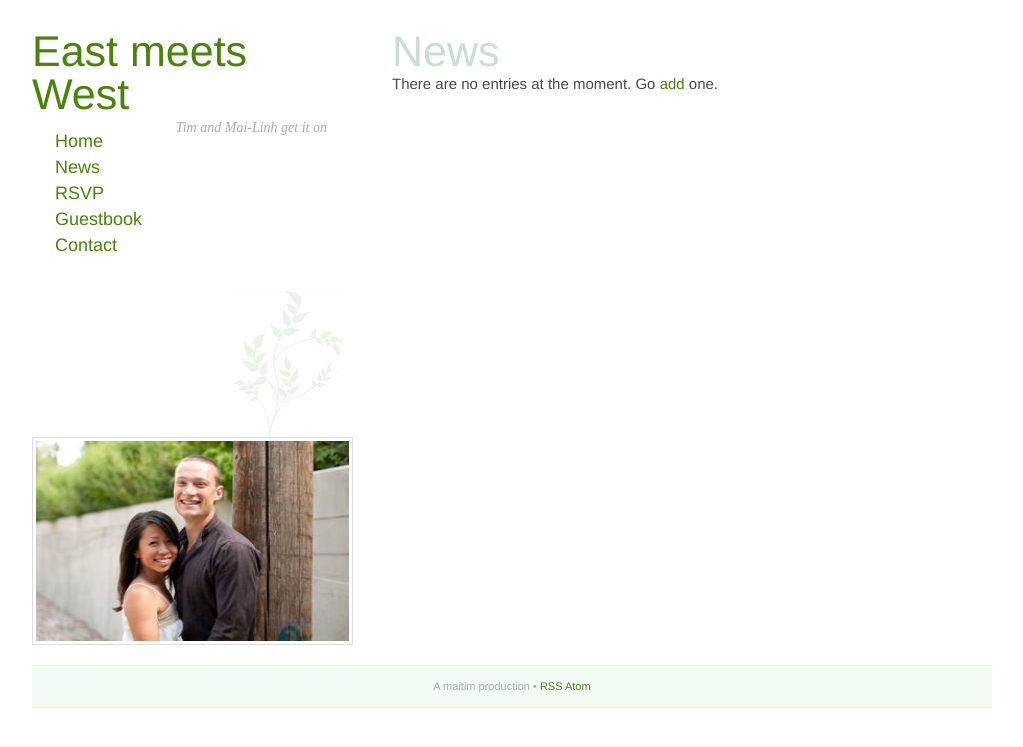
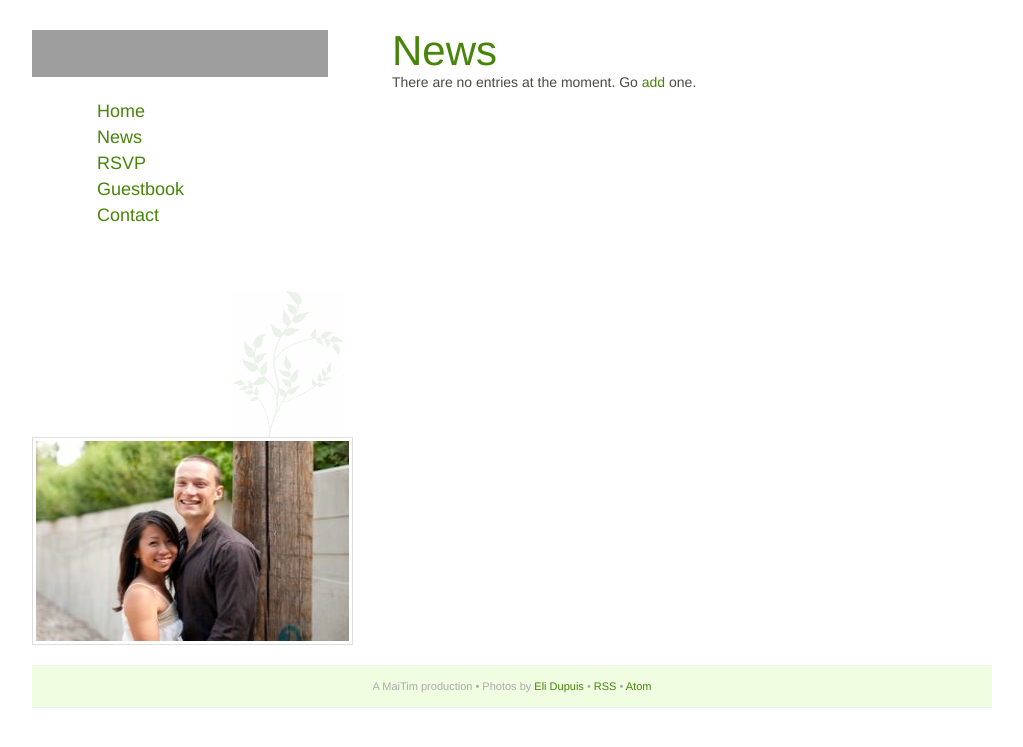
Before and after one commit to TimFletcher/phoandchips, a Django app: page /news/ in a window 1280 px wide. Shown: the top 747 px of the page, without its empty margins (128-1151 px from the left). Run offline with Django 3.2, Linux system fonts and the light colour scheme; data that the repository does not hold is empty; parts of the project's set-up code (start-up, migrations or seed data) failed here and were passed over; some libraries are stand-ins or nearby versions; grey boxes are pictures that could not be loaded.

Commit message:
Done fixes list apart from images

```diff
--- a/apps/loft/templates/loft/base.html
+++ b/apps/loft/templates/loft/base.html
@@ -4,6 +4,6 @@
 
 {% block footer %}
     {{ block.super }} &bull;
-    <a href="{% url blog_rss_feed %}">RSS</a>
+    <a href="{% url blog_rss_feed %}">RSS</a> &bull;
     <a href="{% url blog_atom_feed %}">Atom</a>
 {% endblock %}
--- a/media/css/screen.css
+++ b/media/css/screen.css
@@ -6,26 +6,33 @@ body                            {}
 #primary                        {width: 600px; float: right; padding: 0 0 0 40px;}
 #secondary                      {height: 615px; width: 320px; position: relative; float: left; background: url('../img/Slice-2.png') 200px 260px no-repeat;}
 #secondary .size2               {position: absolute; bottom: 0;}
-#footer                         {width: 960px; text-align: center; font-size: 11px; color: #AAAAAA; background-color: #f2fbf4; border-top: 1px solid #ECF3EC; border-bottom: 1px solid #ECF3EC; clear: both; overflow: hidden; margin: 0 auto;}
+#footer                         {width: 960px; text-align: center; font-size: 11px; color: #AAAAAA; background-color: #f1fde0; border-top: 1px solid #ECF3EC; border-bottom: 1px solid #ECF3EC; clear: both; overflow: hidden; margin: 0 auto;}
 #footer span                    {padding: 10px 0 10px 0; display: block;}
 
 /* Global Typography */
-body                            {font: 15px/21px "Helvetica Neue", Helvetica, Arial, sans-serif; color:#494945;}
+body                            {font: 14px/21px "Helvetica Neue", Helvetica, Arial, sans-serif; color:#494945;}
+/*body                            {font-size: 12px; line-height: 18px; color: #555555;}*/
+
 a                               {text-decoration: none; color: #47840A;}
 a:hover                         {text-decoration: underline;}
-h1,h2,h3,h4,h5                  {color: #c8e0cf; font-weight: normal;}
-/*h1                              {font-size: 30px; line-height: 32px; margin-bottom: 28px;}*/
-h1                              {font-size: 43px; line-height: 1em; margin-bottom: 28px;}
-h2                              {font-size: 20px; line-height: 22px; margin-bottom: 16px;}
-/*h3*/
-/*h4*/
-/*h5*/
-p                               {margin-bottom: 1em;}
+h1,h2,h3,h4,h5                  {color: #47840a; font-weight: normal;}
+h1                              {font-size: 42px; line-height: 42px; margin-bottom: 21px;}
+h2                              {font-size: 21px; line-height: 21px; margin-bottom: 21px;}
+h3                              {font-size: 18px; line-height: 21px; margin-bottom: 21px;}
+h4                              {font-size: 14px; line-height: 21px; font-weight: bold;}
+p                               {margin-bottom: 21px;}
+ul,ol                           {margin-bottom: 21px; margin-left: 42px;}
+ul li                           {list-style: disc outside;}
+ol li                           {list-style: decimal outside;}
+
+
+
+
+
 
 /* Logo */
-#logo                           {padding: 0; height: 100px;}
-#logo p                         {font-size: 43px; line-height: 1em; margin: 0; font-weight: 500; color: #47840A;}
-#logo span                      {display: block; margin: 1px 25px 20px 0; font-size: 14px; color: #AAAAAA; text-align: right; font-style: italic; font-family: serif}
+#logo                           {display: block; width: 296px; height: 47px; background: url(../img/logo.png) 0 0 no-repeat; text-indent: -9999em; margin-bottom: 23px;}
+span#tagline                    {display: block; margin: 1px 25px 20px 0; font-size: 14px; color: #AAAAAA; text-align: right; font-style: italic; font-family: serif}
 
 /* Navigation */
 #nav                            {padding: 0; display: block; font-size: 18px; line-height: 1em;}
--- a/templates/base.html
+++ b/templates/base.html
@@ -40,10 +40,7 @@
         {% block primary %}{% endblock %}
     </div>
     <div id="secondary">
-        <div id="logo">
-            <p>East meets West</p>
-            <span class="tagline">Tim and Mai-Linh get it on</span>
-        </div>
+        <a id="logo" href="/">Tim and Mai-Linh get it on</a>
         <ul id="nav">
             <li>{% ifequal request.META.PATH_INFO '/' %}<span>Home</span>{% else %}<a href="{% url homepage %}">Home</a>{% endifequal %}</li>
             {% get_flatpages '/info/' as info_pages %}
@@ -69,7 +66,7 @@
     </div>
 </div>
 <div id="footer">
-    <span>{% block footer %}A maitim production{% endblock %}</span>
+    <span>{% block footer %}A MaiTim production &bull; Photos by <a href="http://photo.elidupuis.com/">Eli Dupuis</a>{% endblock %}</span>
 </div>
 </body>
 </html>
--- a/templates/homepage.html
+++ b/templates/homepage.html
@@ -7,10 +7,10 @@
     <script type="text/javascript" charset="utf-8">
         $(window).load(function() {
             $('#slideshow').nivoSlider({
-                effect:'sliceDown', //Specify sets like: 'fold,fade,sliceDown'
+                effect:'fade', //Specify sets like: 'fold,fade,sliceDown'
                 slices:15,
                 animSpeed:800, //Slide transition speed
-                pauseTime:5000,
+                pauseTime:4000,
                 startSlide:0, //Set starting Slide (0 index)
                 directionNav:false, //Next & Prev
                 controlNav:false, //1,2,3...
@@ -19,7 +19,7 @@
                 controlNavThumbsSearch: '.jpg', //Replace this with...
                 controlNavThumbsReplace: '_thumb.jpg', //...this in thumb Image src
                 keyboardNav:true, //Use left & right arrows
-                pauseOnHover:true, //Stop animation while hovering
+                pauseOnHover:false, //Stop animation while hovering
                 manualAdvance:false, //Force manual transitions
                 captionOpacity:0.8 //Universal caption opacity
             });
```
Also changed, not shown: templates/flatpages/default.html (+5 -3 lines).
